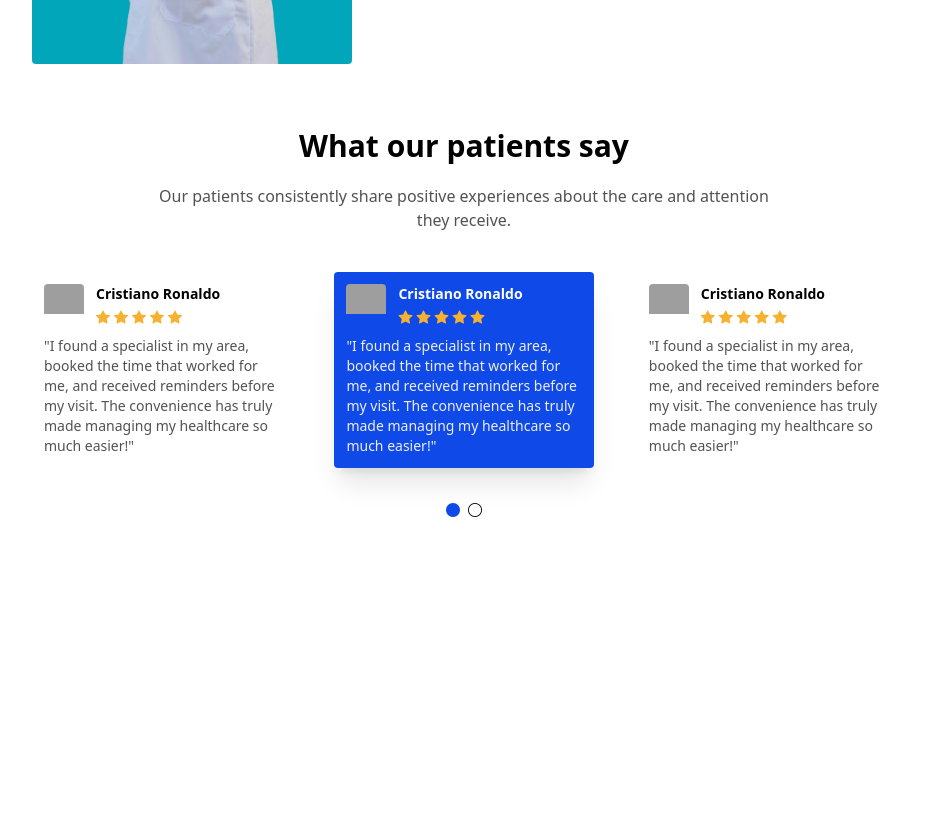
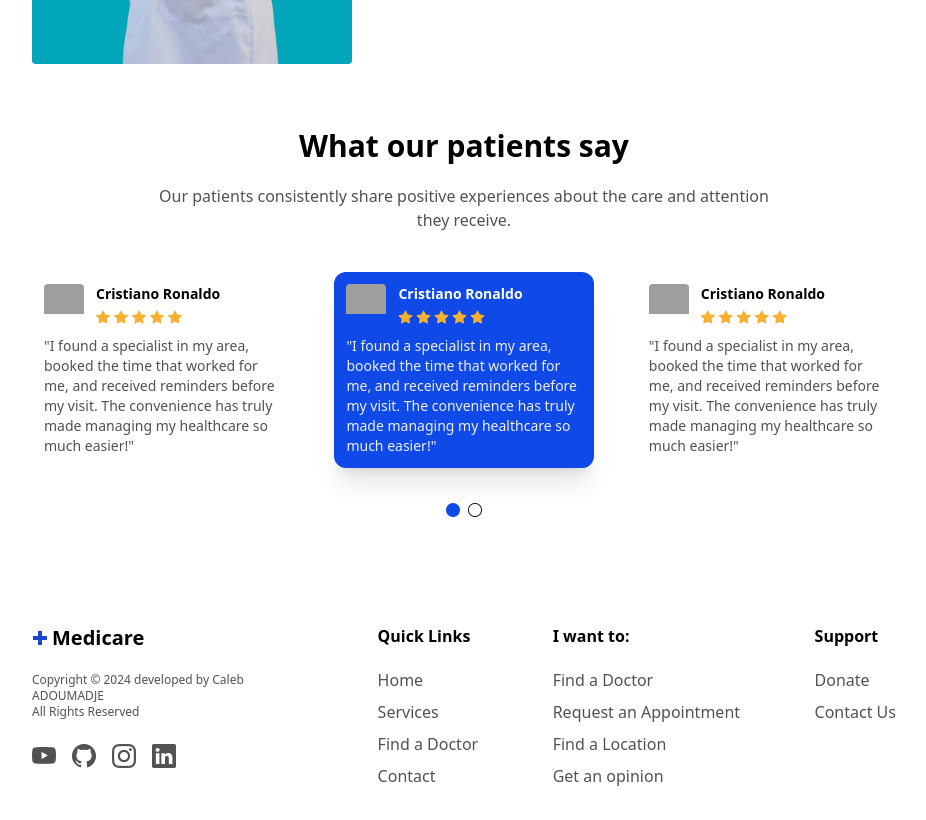
Before and after one commit to adoumadje/medicare-frontend, an Angular app: page / in a window 1280 px wide. Shown: the part 4660-5480 px from the top of the page, without its empty margins (176-1102 px from the left). Before the commit the page ends 5436 px from the top, so only its background shows below. Built offline with nearby package versions, Linux system fonts and the light colour scheme; grey boxes are pictures that could not be loaded.

Commit message:
footer done

```diff
--- a/src/app/components/carousel/carousel.component.html
+++ b/src/app/components/carousel/carousel.component.html
@@ -1,5 +1,5 @@
 <div class="flex justify-between">
-    <div class="max-w-30p rounded p-3 cursor-pointer">
+    <div class="max-w-30p p-3 cursor-pointer">
         <div class="flex">
             <div class="w-10 h-10 rounded overflow-hidden me-3">
                 <img src="https://cdn.britannica.com/73/234573-050-8EE03E16/Cristiano-Ronaldo-ceremony-rename-airport-Santa-Cruz-Madeira-Portugal-March-29-2017.jpg" alt=""
@@ -18,7 +18,7 @@
         </div>
         <p class="text-myBlack text-sm mt-2">"I found a specialist in my area, booked the time that worked for me, and received reminders before my visit. The convenience has truly made managing my healthcare so much easier!"</p>
     </div>
-    <div class="max-w-30p rounded bg-myblue p-3 shadow-xl">
+    <div class="max-w-30p rounded-xl bg-myblue p-3 shadow-xl">
         <div class="flex">
             <div class="w-10 h-10 rounded overflow-hidden me-3">
                 <img src="https://cdn.britannica.com/73/234573-050-8EE03E16/Cristiano-Ronaldo-ceremony-rename-airport-Santa-Cruz-Madeira-Portugal-March-29-2017.jpg" alt=""
@@ -37,7 +37,7 @@
         </div>
         <p class="text-myWhite text-sm mt-2">"I found a specialist in my area, booked the time that worked for me, and received reminders before my visit. The convenience has truly made managing my healthcare so much easier!"</p>
     </div>
-    <div class="max-w-30p rounded p-3 cursor-pointer">
+    <div class="max-w-30p p-3 cursor-pointer">
         <div class="flex">
             <div class="w-10 h-10 rounded overflow-hidden me-3">
                 <img src="https://cdn.britannica.com/73/234573-050-8EE03E16/Cristiano-Ronaldo-ceremony-rename-airport-Santa-Cruz-Madeira-Portugal-March-29-2017.jpg" alt=""
--- /dev/null
+++ b/src/app/components/footer/footer.component.html
@@ -0,0 +1,38 @@
+<div class="flex justify-between">
+    <div class="max-w-30p">
+        <h2 class="flex items-center cursor-pointer">
+            <img src="medicare-logo.svg"
+                class="w-4 me-1"
+            alt="logo">
+            <span class="font-bold text-xl">Medicare</span>
+        </h2>
+        <p class="text-myBlack text-xs mt-5">Copyright &copy; 2024 developed by Caleb ADOUMADJE<br>All Rights Reserved</p>
+        <div class="flex text-2xl text-myBlack mt-5">
+            <i class="bi bi-youtube me-4 cursor-pointer hover:text-black"></i>
+            <i class="bi bi-github me-4 cursor-pointer hover:text-black"></i>
+            <i class="bi bi-instagram me-4 cursor-pointer hover:text-black"></i>
+            <i class="bi bi-linkedin me-4 cursor-pointer hover:text-black"></i>
+        </div>
+    </div>
+    <div class="flex justify-between w-60p">
+        <ul class="flex flex-col list-none text-myBlack">
+            <li class="text-black font-semibold mb-5">Quick Links</li>
+            <li class="hover:text-myblue cursor-pointer mb-2"><a routerLink="">Home</a></li>
+            <li class="hover:text-myblue cursor-pointer mb-2"><a routerLink="">Services</a></li>
+            <li class="hover:text-myblue cursor-pointer mb-2"><a routerLink="">Find a Doctor</a></li>
+            <li class="hover:text-myblue cursor-pointer mb-2"><a routerLink="">Contact</a></li>
+        </ul>
+        <ul class="flex flex-col list-none text-myBlack">
+            <li class="text-black font-semibold mb-5">I want to:</li>
+            <li class="hover:text-myblue cursor-pointer mb-2"><a routerLink="">Find a Doctor</a></li>
+            <li class="hover:text-myblue cursor-pointer mb-2"><a routerLink="">Request an Appointment</a></li>
+            <li class="hover:text-myblue cursor-pointer mb-2"><a routerLink="">Find a Location</a></li>
+            <li class="hover:text-myblue cursor-pointer mb-2"><a routerLink="">Get an opinion</a></li>
+        </ul>
+        <ul class="flex flex-col list-none text-myBlack">
+            <li class="text-black font-semibold mb-5">Support</li>
+            <li class="hover:text-myblue cursor-pointer mb-2"><a routerLink="">Donate</a></li>
+            <li class="hover:text-myblue cursor-pointer mb-2"><a routerLink="">Contact Us</a></li>
+        </ul>
+    </div>
+</div>
--- a/src/app/components/patient/home-page/home-page.component.html
+++ b/src/app/components/patient/home-page/home-page.component.html
@@ -293,8 +293,11 @@
         ></app-accordion>
     </div>
 </div>
-<div class="px-13 pb-64">
+<div class="px-13 pb-16">
     <h2 class="font-semibold text-3xl mb-5 text-center">What our patients say</h2>
     <p class="text-myBlack text-center mx-auto w-140 mb-10">Our patients consistently share positive experiences about the care and attention they receive.</p>
     <app-carousel></app-carousel>
 </div>
+<div class="px-13 pb-16 mt-10">
+    <app-footer></app-footer>
+</div>
--- a/src/app/components/patient/home-page/home-page.component.ts
+++ b/src/app/components/patient/home-page/home-page.component.ts
@@ -2,11 +2,12 @@ import { Component } from '@angular/core';
 import { AccordionComponent } from "../../accordion/accordion.component";
 import { NgFor } from '@angular/common';
 import { CarouselComponent } from "../../carousel/carousel.component";
+import { FooterComponent } from "../../footer/footer.component";
 
 @Component({
   selector: 'app-home-page',
   standalone: true,
-  imports: [AccordionComponent, NgFor, CarouselComponent],
+  imports: [AccordionComponent, NgFor, CarouselComponent, FooterComponent],
   templateUrl: './home-page.component.html',
   styleUrl: './home-page.component.css'
 })
--- a/tailwind.config.js
+++ b/tailwind.config.js
@@ -29,7 +29,8 @@ module.exports = {
         '100': '18rem',
         '102': '20rem',
         '104': '25rem',
-        '140': '40rem'
+        '140': '40rem',
+        '60p': '60%'
       },
       maxWidth: {
         '30p': '30%',
```
Also changed, not shown: src/app/components/footer/footer.component.ts (added, +12 -0 lines), src/app/components/footer/footer.component.css (added), 1 other file (tests, documents, lock files or other folders).
